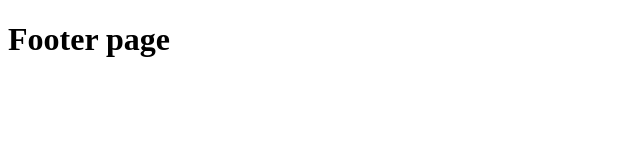
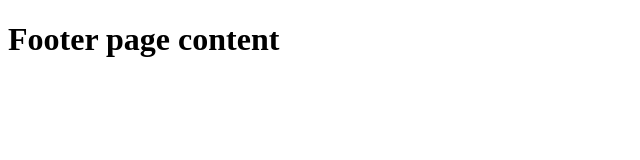
Before and after one commit to umbereye27/Bundle-2, a plain HTML site: page footer.html in a window 1280 px wide. Shown: the whole page, without its empty margins (0-640 px from the left). Drawn offline with Linux system fonts and the light colour scheme.

```diff
--- a/footer.html
+++ b/footer.html
@@ -7,7 +7,7 @@
 </head>
 <body>
     <h1>
-        Footer page
+        Footer page content
     </h1>
 </body>
 </html>
```
